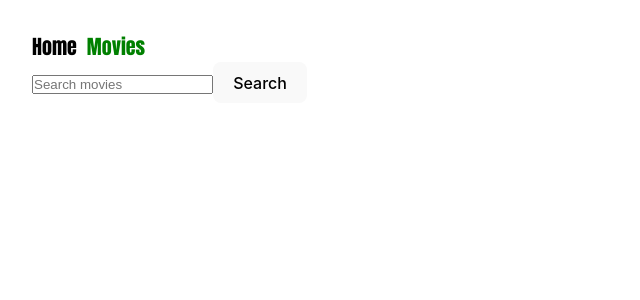
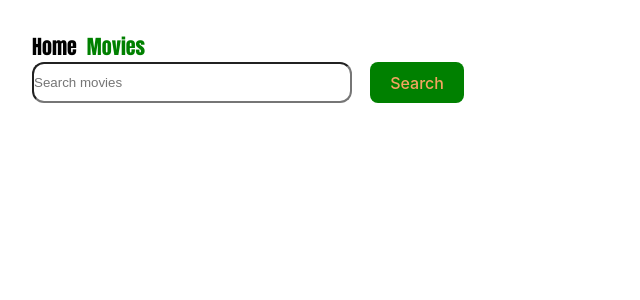
Before and after one commit to Maksimka66/goit-react-hw-05, a React (Vite) app: page /movies in a window 1280 px wide. Shown: the top 300 px of the page, without its empty margins (0-640 px from the left). Built offline with nearby package versions, Linux system fonts and the light colour scheme; the HTML template or start-up script is replaced by a standard one.

Commit message:
some changes

```diff
--- a/src/films.js
+++ b/src/films.js
@@ -1,5 +1,4 @@
 import axios from "axios";
-import { Audio } from "react-loader-spinner";
 
 const config = {
   baseURL: "https://api.themoviedb.org/3",
@@ -25,8 +24,8 @@ export async function filmDetails(id) {
 }
 
 // Для інпуту
-export async function filmSearch(value) {
-  const response = await instance.get(`/search/movie?query=${value}&page=1`);
+export async function filmSearch() {
+  const response = await instance.get(`/search/movie`);
   return response.data;
 }
 
--- a/src/pages/HomePage/HomePage.jsx
+++ b/src/pages/HomePage/HomePage.jsx
@@ -1,6 +1,6 @@
 import { useEffect, useState } from "react";
+
 import MovieList from "../../components/MovieList/MovieList";
-
 import { Discuss } from "react-loader-spinner";
 
 import { filmsRequest } from "../../films";
@@ -31,11 +31,14 @@ export default function HomePage() {
       <h1 className={css.homeHeader}>Trending today</h1>
       {loader && (
         <Discuss
+          visible={true}
           height="80"
           width="80"
-          radius="9"
-          color="green"
-          ariaLabel="three-dots-loading"
+          ariaLabel="discuss-loading"
+          wrapperStyle={{}}
+          wrapperClass="discuss-wrapper"
+          color="#fff"
+          backgroundColor="#F4442E"
         />
       )}
       <MovieList films={films} />
--- a/src/pages/MovieDetailsPage/MovieDetailsPage.jsx
+++ b/src/pages/MovieDetailsPage/MovieDetailsPage.jsx
@@ -1,7 +1,7 @@
 import { useEffect, useState } from "react";
 import { NavLink, useParams } from "react-router-dom";
+
 import { filmDetails } from "../../films";
-
 import { Discuss } from "react-loader-spinner";
 
 import css from "./MovieDetailsPage.module.css";
@@ -46,11 +46,14 @@ export default function MovieDetailsPage() {
         <div className={css.photoContainer}>
           {loader && (
             <Discuss
+              visible={true}
               height="80"
               width="80"
-              radius="9"
-              color="green"
-              ariaLabel="three-dots-loading"
+              ariaLabel="discuss-loading"
+              wrapperStyle={{}}
+              wrapperClass="discuss-wrapper"
+              color="#fff"
+              backgroundColor="#F4442E"
             />
           )}
           <button className={css.backBtn} type="button">
--- a/src/pages/MoviesPage/MoviesPage.jsx
+++ b/src/pages/MoviesPage/MoviesPage.jsx
@@ -1,15 +1,71 @@
-import MovieList from "../../components/MovieList/MovieList";
+import { useEffect, useState } from "react";
+import { Discuss } from "react-loader-spinner";
 
-export default function MoviesPage({ subForm }) {
+import { filmSearch } from "../../films";
+
+import css from "./MoviesPage.module.css";
+
+export default function MoviesPage() {
+  const [query, setQuery] = useState("");
+  const [loader, setLoader] = useState(false);
+
+  const handleSearch = async (inputValue) => {
+    if (inputValue.trim() === "") {
+      return;
+    }
+    setQuery(inputValue);
+  };
+
+  useEffect(() => {
+    const response = async () => {
+      if (!query) {
+        return;
+      }
+
+      try {
+        setLoader(true);
+        const request = await filmSearch();
+        setQuery(request);
+        console.log(request);
+      } catch (error) {
+        console.log(error);
+      } finally {
+        setLoader(false);
+      }
+    };
+
+    response();
+  }, [query]);
+
   return (
-    <form onSubmit={subForm}>
+    <>
+      {loader && (
+        <Discuss
+          visible={true}
+          height="80"
+          width="80"
+          ariaLabel="discuss-loading"
+          wrapperStyle={{}}
+          wrapperClass="discuss-wrapper"
+          color="#fff"
+          backgroundColor="#F4442E"
+        />
+      )}
+      <form
+        className={css.submitForm}
+        onSubmit={(e) => handleSearch(e.target.value.trim())}
+      >
         <input
+          className={css.movieSearch}
           type="text"
           name="search"
           autoComplete="off"
           placeholder="Search movies"
         />
-      <button type="submit">Search</button>
+        <button className={css.submitBtn} type="submit">
+          Search
+        </button>
       </form>
+    </>
   );
 }
--- a/src/pages/MoviesPage/MoviesPage.module.css
+++ b/src/pages/MoviesPage/MoviesPage.module.css
@@ -0,0 +1,14 @@
+.submitForm {
+  display: flex;
+  gap: 18px;
+}
+
+.movieSearch {
+  width: 320px;
+  border-radius: 12px;
+}
+
+.submitBtn {
+  background-color: green;
+  color: sandybrown;
+}
```
Lines whose indentation alone changed are shown as unchanged.
